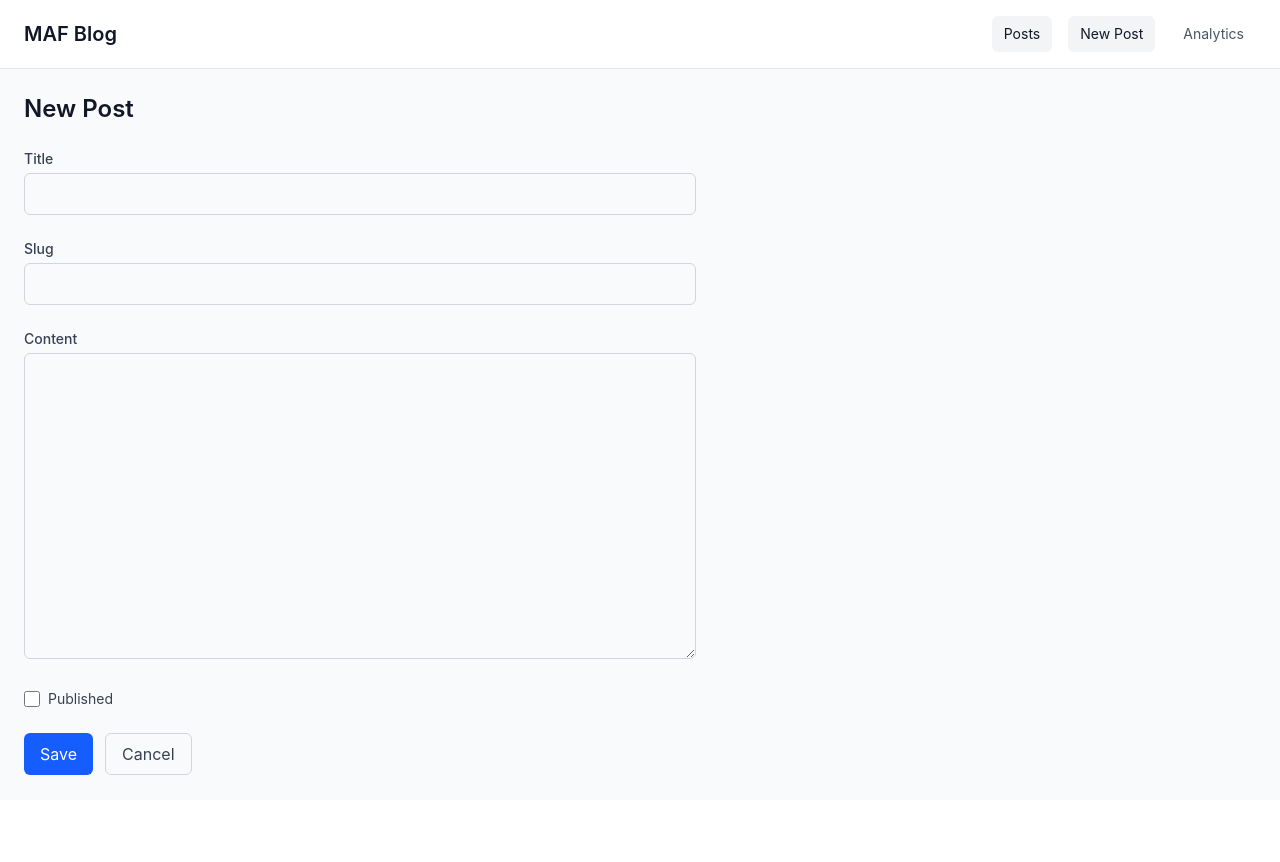
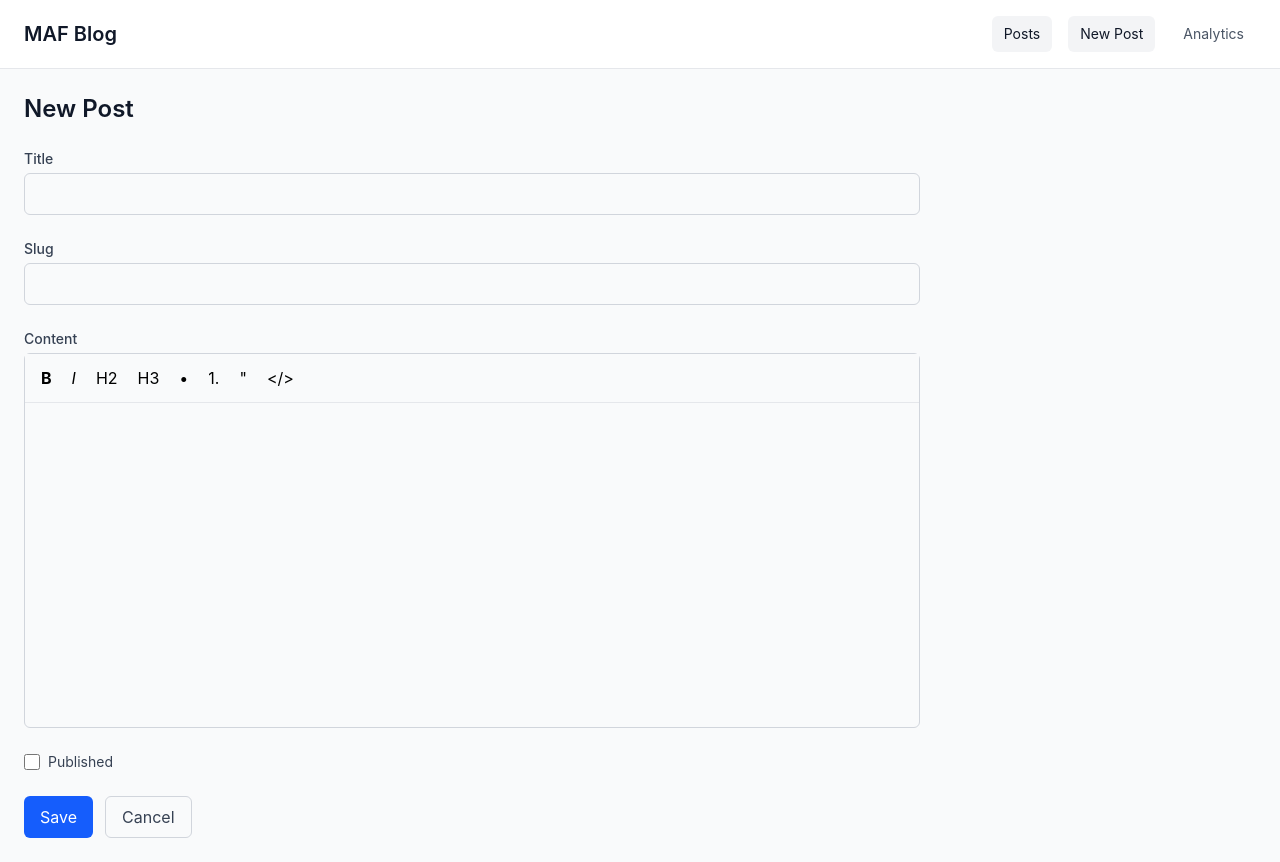
Before and after one commit to iamfarghali/blog-app, a React (Vite) app: page /admin/new in a window 1280 px wide. Before the commit the page ends 800 px from the top, so only its background shows below. Built offline with nearby package versions, Linux system fonts and the light colour scheme; no server answers.

Commit message:
feat: add rich text editor with TipTap and auto-save

```diff
--- a/package.json
+++ b/package.json
@@ -13,6 +13,9 @@
   "dependencies": {
     "@prisma/adapter-pg": "^7.7.0",
     "@prisma/client": "^7.7.0",
+    "@tailwindcss/typography": "^0.5.19",
+    "@tiptap/react": "^2.11.5",
+    "@tiptap/starter-kit": "^2.11.5",
     "cors": "^2.8.6",
     "dotenv": "^17.4.2",
     "express": "^5.2.1",
--- a/src/index.css
+++ b/src/index.css
@@ -1 +1,43 @@
 @import "tailwindcss";
+@plugin "@tailwindcss/typography";
+
+.ProseMirror {
+  min-height: 300px;
+  padding: 0.5rem;
+  outline: none;
+}
+
+.ProseMirror p {
+  margin: 0.5em 0;
+}
+
+.ProseMirror h2 {
+  font-size: 1.5em;
+  font-weight: 600;
+  margin: 0.75em 0 0.25em;
+}
+
+.ProseMirror h3 {
+  font-size: 1.25em;
+  font-weight: 600;
+  margin: 0.75em 0 0.25em;
+}
+
+.ProseMirror ul, .ProseMirror ol {
+  padding-left: 1.5em;
+  margin: 0.5em 0;
+}
+
+.ProseMirror blockquote {
+  border-left: 3px solid #ccc;
+  padding-left: 1em;
+  margin: 0.5em 0;
+  color: #666;
+}
+
+.ProseMirror pre {
+  background: #f5f5f5;
+  padding: 0.5em;
+  border-radius: 4px;
+  overflow-x: auto;
+}
--- a/src/pages/PostEditor.tsx
+++ b/src/pages/PostEditor.tsx
@@ -1,6 +1,8 @@
-import { useState, useEffect } from 'react';
+import { useState, useEffect, useCallback, useMemo } from 'react';
 import { useNavigate, useParams } from 'react-router-dom';
 import { usePostsStore } from '../store/posts';
+import { useEditor, EditorContent } from '@tiptap/react';
+import StarterKit from '@tiptap/starter-kit';
 
 export function PostEditor() {
   const { id } = useParams();
@@ -8,10 +10,30 @@ export function PostEditor() {
   const { posts, createPost, updatePost, loading, fetchAdminPosts } = usePostsStore();
   const isEditing = Boolean(id);
 
-  const [title, setTitle] = useState('');
-  const [slug, setSlug] = useState('');
-  const [content, setContent] = useState('');
-  const [published, setPublished] = useState(false);
+  const existingPost = useMemo(
+    () => posts.find((p) => p.id === id),
+    [posts, id]
+  );
+
+  const [lastSaved, setLastSaved] = useState<Date | null>(null);
+  const [isSaving, setIsSaving] = useState(false);
+
+  const initialState = useMemo(() => {
+    if (existingPost) {
+      return {
+        title: existingPost.title,
+        slug: existingPost.slug,
+        content: existingPost.content,
+        published: existingPost.published,
+      };
+    }
+    return { title: '', slug: '', content: '', published: false };
+  }, [existingPost]);
+
+  const [title, setTitle] = useState(initialState.title);
+  const [slug, setSlug] = useState(initialState.slug);
+  const [content, setContent] = useState(initialState.content);
+  const [published, setPublished] = useState(initialState.published);
 
   useEffect(() => {
     if (posts.length === 0) {
@@ -19,13 +41,36 @@ export function PostEditor() {
     }
   }, [fetchAdminPosts, posts.length]);
 
-  const post = posts.find((p) => p.id === id);
-  if (post && !title && !content) {
-    setTitle(post.title);
-    setSlug(post.slug);
-    setContent(post.content);
-    setPublished(post.published);
-  }
+  const editor = useEditor({
+    extensions: [StarterKit],
+    content: content,
+    onUpdate: ({ editor }) => {
+      setContent(editor.getHTML());
+    },
+  });
+
+  const autoSave = useCallback(async () => {
+    if (!title || !slug || !content || (!isEditing && !title)) return;
+    setIsSaving(true);
+    try {
+      if (isEditing && id) {
+        await updatePost(id, { title, slug, content, published });
+      } else {
+        await createPost({ title, slug, content, published });
+      }
+      setLastSaved(new Date());
+    } catch (error) {
+      console.error('Auto-save failed:', error);
+    } finally {
+      setIsSaving(false);
+    }
+  }, [title, slug, content, published, isEditing, id, updatePost, createPost]);
+
+  useEffect(() => {
+    if (!title || !slug || !content) return;
+    const timer = setTimeout(autoSave, 3000);
+    return () => clearTimeout(timer);
+  }, [title, slug, content, published, autoSave]);
 
   const handleSubmit = async (e: React.FormEvent) => {
     e.preventDefault();
@@ -37,11 +82,22 @@ export function PostEditor() {
     navigate('/admin');
   };
 
+  if (!isEditing && id) {
+    return <div>Loading...</div>;
+  }
+
   return (
-    <div className="max-w-2xl">
-      <h2 className="text-2xl font-semibold text-gray-900 mb-6">
-        {isEditing ? 'Edit Post' : 'New Post'}
-      </h2>
+    <div className="max-w-4xl">
+      <div className="flex items-center justify-between mb-6">
+        <h2 className="text-2xl font-semibold text-gray-900">
+          {isEditing ? 'Edit Post' : 'New Post'}
+        </h2>
+        {lastSaved && (
+          <span className="text-sm text-gray-500">
+            {isSaving ? 'Saving...' : `Saved at ${lastSaved.toLocaleTimeString()}`}
+          </span>
+        )}
+      </div>
 
       <form onSubmit={handleSubmit} className="space-y-6">
         <div>
@@ -68,13 +124,67 @@ export function PostEditor() {
 
         <div>
           <label className="block text-sm font-medium text-gray-700 mb-1">Content</label>
-          <textarea
-            value={content}
-            onChange={(e) => setContent(e.target.value)}
-            rows={12}
-            className="w-full px-3 py-2 border border-gray-300 rounded-md focus:outline-none focus:ring-2 focus:ring-blue-500"
-            required
-          />
+          <div className="border border-gray-300 rounded-md focus-within:ring-2 focus-within:ring-blue-500">
+            <div className="flex gap-1 p-2 border-b border-gray-200 bg-gray-50">
+              <button
+                type="button"
+                onClick={() => editor?.chain().focus().toggleBold().run()}
+                className={`px-2 py-1 rounded ${editor?.isActive('bold') ? 'bg-gray-300' : ''}`}
+              >
+                <strong>B</strong>
+              </button>
+              <button
+                type="button"
+                onClick={() => editor?.chain().focus().toggleItalic().run()}
+                className={`px-2 py-1 rounded ${editor?.isActive('italic') ? 'bg-gray-300' : ''}`}
+              >
+                <em>I</em>
+              </button>
+              <button
+                type="button"
+                onClick={() => editor?.chain().focus().toggleHeading({ level: 2 }).run()}
+                className={`px-2 py-1 rounded ${editor?.isActive('heading', { level: 2 }) ? 'bg-gray-300' : ''}`}
+              >
+                H2
+              </button>
+              <button
+                type="button"
+                onClick={() => editor?.chain().focus().toggleHeading({ level: 3 }).run()}
+                className={`px-2 py-1 rounded ${editor?.isActive('heading', { level: 3 }) ? 'bg-gray-300' : ''}`}
+              >
+                H3
+              </button>
+              <button
+                type="button"
+                onClick={() => editor?.chain().focus().toggleBulletList().run()}
+                className={`px-2 py-1 rounded ${editor?.isActive('bulletList') ? 'bg-gray-300' : ''}`}
+              >
+                •
+              </button>
+              <button
+                type="button"
+                onClick={() => editor?.chain().focus().toggleOrderedList().run()}
+                className={`px-2 py-1 rounded ${editor?.isActive('orderedList') ? 'bg-gray-300' : ''}`}
+              >
+                1.
+              </button>
+              <button
+                type="button"
+                onClick={() => editor?.chain().focus().toggleBlockquote().run()}
+                className={`px-2 py-1 rounded ${editor?.isActive('blockquote') ? 'bg-gray-300' : ''}`}
+              >
+                "
+              </button>
+              <button
+                type="button"
+                onClick={() => editor?.chain().focus().toggleCodeBlock().run()}
+                className={`px-2 py-1 rounded ${editor?.isActive('codeBlock') ? 'bg-gray-300' : ''}`}
+              >
+                {'</>'}
+              </button>
+            </div>
+            <EditorContent editor={editor} className="min-h-[300px] p-3 prose max-w-none" />
+          </div>
         </div>
 
         <div className="flex items-center gap-2">
```
Also changed, not shown: 1 other file (tests, documents, lock files or other folders).
